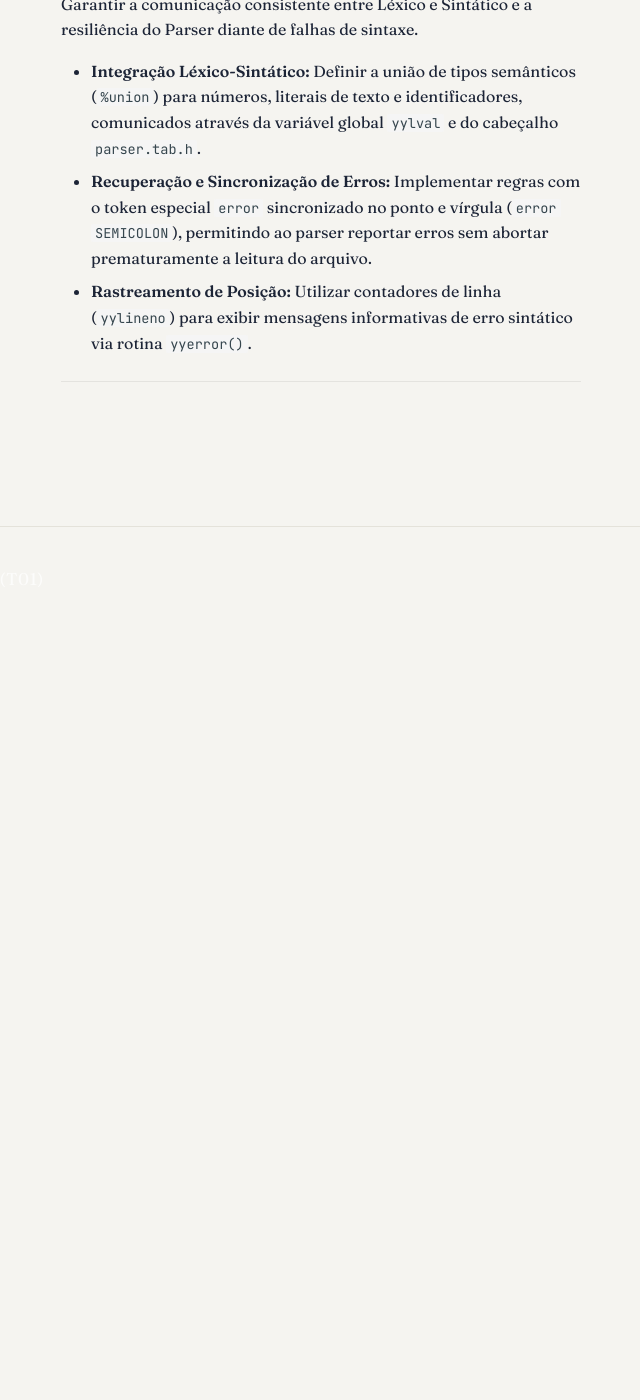
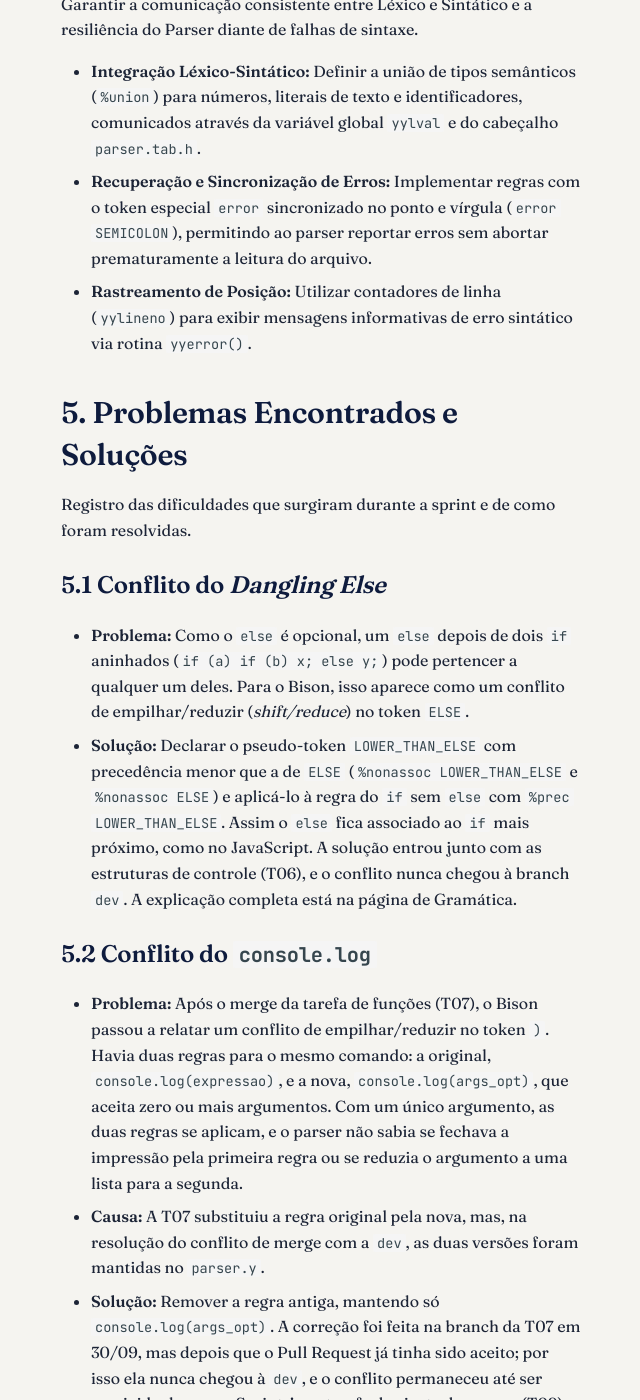
Before and after one commit to felipemso/G16-Compiladores, an MkDocs documentation site: the page built from docs/sprints/sprint3/sprint3.md, in a window 1280 px wide and 1400 px high, scrolled down 2022 px. Shown: the whole window, without its empty margins (319-959 px from the left). Built offline with MkDocs 1.6.1 and Material for MkDocs 9.7.7, drawn with Linux system fonts in a browser that asks for light colours; before the commit the page ends 2652 px from its top, so only the background shows below that; some of the changed text lies outside the part shown.

Commit message:
docs(sprint): registra problemas e solucoes das sprints 2 e 3

```diff
--- a/docs/sprints/sprint3/sprint3.md
+++ b/docs/sprints/sprint3/sprint3.md
@@ -36,4 +36,20 @@ Garantir a comunicação consistente entre Léxico e Sintático e a resiliência
 *   **Recuperação e Sincronização de Erros:** Implementar regras com o token especial `error` sincronizado no ponto e vírgula (`error SEMICOLON`), permitindo ao parser reportar erros sem abortar prematuramente a leitura do arquivo.
 *   **Rastreamento de Posição:** Utilizar contadores de linha (`yylineno`) para exibir mensagens informativas de erro sintático via rotina `yyerror()`.
 
+## 5. Problemas Encontrados e Soluções
+Registro das dificuldades que surgiram durante a sprint e de como foram resolvidas.
+
+### 5.1 Conflito do *Dangling Else*
+*   **Problema:** Como o `else` é opcional, um `else` depois de dois `if` aninhados (`if (a) if (b) x; else y;`) pode pertencer a qualquer um deles. Para o Bison, isso aparece como um conflito de empilhar/reduzir (*shift/reduce*) no token `ELSE`.
+*   **Solução:** Declarar o pseudo-token `LOWER_THAN_ELSE` com precedência menor que a de `ELSE` (`%nonassoc LOWER_THAN_ELSE` e `%nonassoc ELSE`) e aplicá-lo à regra do `if` sem `else` com `%prec LOWER_THAN_ELSE`. Assim o `else` fica associado ao `if` mais próximo, como no JavaScript. A solução entrou junto com as estruturas de controle (T06), e o conflito nunca chegou à branch `dev`. A explicação completa está na página de Gramática.
+
+### 5.2 Conflito do `console.log`
+*   **Problema:** Após o merge da tarefa de funções (T07), o Bison passou a relatar um conflito de empilhar/reduzir no token `)`. Havia duas regras para o mesmo comando: a original, `console.log(expressao)`, e a nova, `console.log(args_opt)`, que aceita zero ou mais argumentos. Com um único argumento, as duas regras se aplicam, e o parser não sabia se fechava a impressão pela primeira regra ou se reduzia o argumento a uma lista para a segunda.
+*   **Causa:** A T07 substituiu a regra original pela nova, mas, na resolução do conflito de merge com a `dev`, as duas versões foram mantidas no `parser.y`.
+*   **Solução:** Remover a regra antiga, mantendo só `console.log(args_opt)`. A correção foi feita na branch da T07 em 30/09, mas depois que o Pull Request já tinha sido aceito; por isso ela nunca chegou à `dev`, e o conflito permaneceu até ser corrigido de vez na Sprint 4, na tarefa de ajuste de escopo (T09). Desde então, o Bison gera o parser sem nenhum conflito.
+
+### 5.3 Merge de Branches
+*   **Problema:** As tarefas da sprint (estrutura do programa, declarações, controle de fluxo, funções e recuperação de erros) foram desenvolvidas em paralelo, em branches separadas, e quase todas alteravam os mesmos arquivos: o `parser/parser.y` e o `tests/unit_tests.c`. Os merges com a `dev` geraram conflitos nesses dois arquivos, e a resolução manual de um deles foi a origem do conflito do `console.log`.
+*   **Solução:** Na sprint, os conflitos foram resolvidos trazendo a `dev` para dentro de cada branch antes do merge final. Para a Sprint 4, a equipe adotou regras para evitar o problema: uma branch por issue, Pull Requests pequenos, *rebase* na `dev` antes de abrir o PR (já que o `parser.y` é compartilhado), revisão por alguém de outra frente e a exigência de que todo commit compile e passe no `make test`.
+
 ---
```
Also changed, not shown: docs/sprints/sprint2/sprint2.md (+15 -0 lines).
